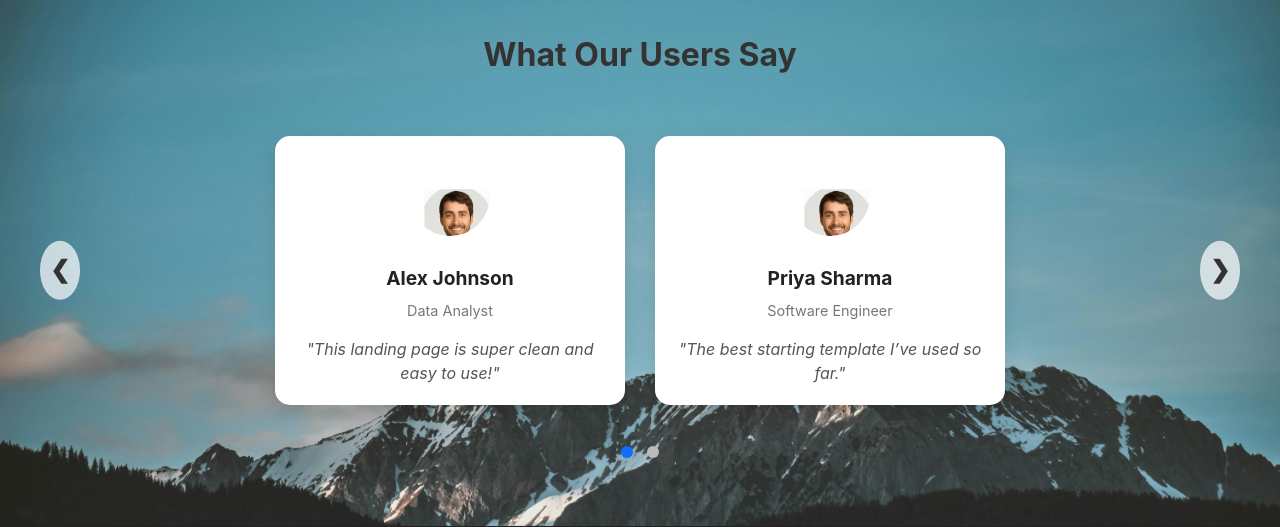
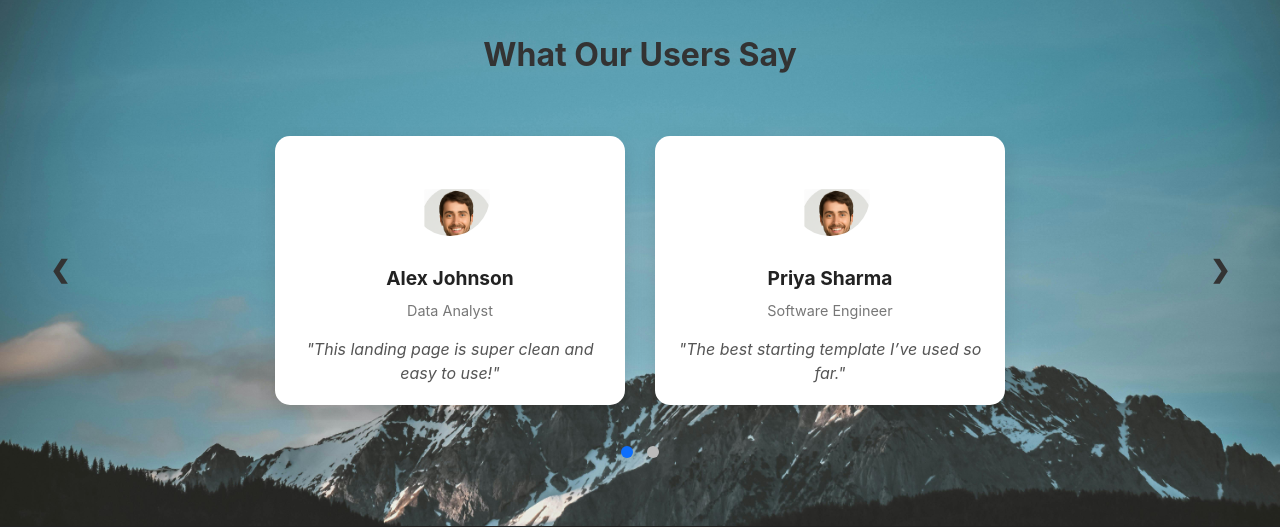
Before and after one commit to ArisuAbhilash/INVISION, a Flask app: page / in a window 1280 px wide. Shown: the part 1039-1566 px from the top of the page. Run offline with Flask 3, Linux system fonts and the light colour scheme.

Commit message:
style(prev-btn):change styling on prev btn in testimonials

```diff
--- a/static/css/home.css
+++ b/static/css/home.css
@@ -239,12 +239,12 @@
     transition: 0.3s;
     border-radius: 50%;
     user-select: none;
-    background: rgba(255, 255, 255, 0.7);
+    background: transparent;
 }
 
 .prev:hover,
 .next:hover {
-    background: #0d6efd;
+    background:transparent;
     color: #fff;
 }
 
```
